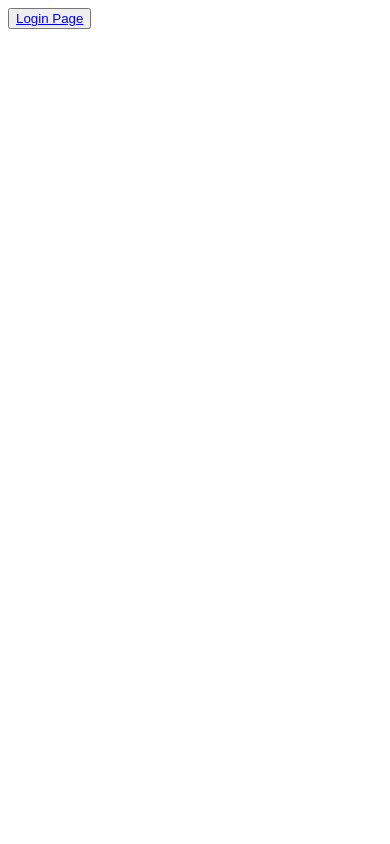
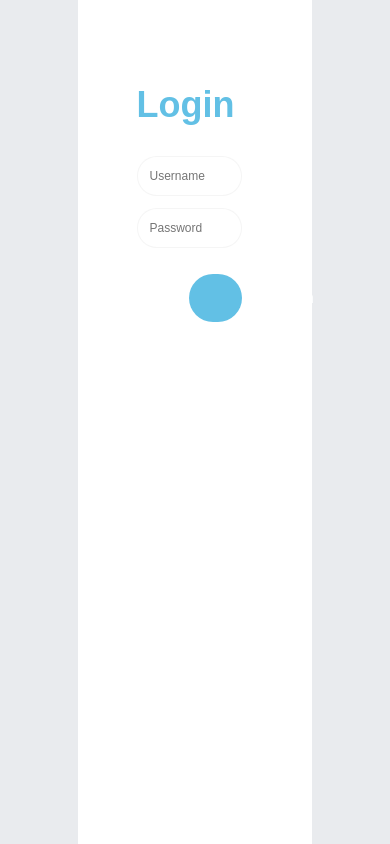
Before and after one commit to rabiabhatti/graphql-apollo-example, a React (Create React App) app in the folder client/: page /login in a window 390 px wide. Built offline with nearby package versions, Linux system fonts and the light colour scheme.

Commit message:
Style screens

```diff
--- /dev/null
+++ b/client/src/components/CreatePost.js
@@ -0,0 +1,29 @@
+import React from 'react'
+
+import '../styles/app.css'
+import Wrapper from './Wrapper'
+
+export default class CreatePost extends React.Component {
+    state = {
+        title: '',
+        description: '',
+    }
+    onChange(e) {
+        this.setState({
+            [e.target.name]: e.target.value
+        })
+    }
+
+    render() {
+        const { description, title } = this.state
+        return (
+            <Wrapper>
+                <div className='auth-wrapper'>
+                    <input type="text" name="title" placeholder='Title' className='input' onChange={this.onChange.bind(this)} value={title} />
+                    <input type="password" name="description" placeholder='Description' className='input' onChange={this.onChange.bind(this)} value={description} />
+                    <button className='button-light auth-btn'>Create</button>
+                </div>
+            </Wrapper>
+        )
+    }
+}
--- a/client/src/components/Home.js
+++ b/client/src/components/Home.js
@@ -1,9 +1,14 @@
 import React from 'react'
 import { Link } from "react-router-dom";
 
+import Wrapper from './Wrapper'
+import '../styles/app.css'
+
 export default () => (
-    <div className='homeWrapper'>
-        <button className='button-pink'><Link to="/login">Login</Link></button>
-        <button className='button-purple'><Link to="/register">Register</Link></button>
-    </div>
+    <Wrapper>
+        <div className='homeWrapper'>
+            <button className='button-light'><Link to="/login">Login</Link></button>
+            <button className='button-dark'><Link to="/register">Register</Link></button>
+        </div>
+    </Wrapper>
 )
--- a/client/src/components/Login.js
+++ b/client/src/components/Login.js
@@ -1,8 +1,36 @@
 import React from 'react'
 import { Link } from "react-router-dom";
 
-export default () => (
-    <div className='homeWrapper'>
-        <button className='button-pink'><Link to="/posts">Login Page</Link></button>
-    </div>
-)
+import '../styles/app.css'
+import Wrapper from './Wrapper'
+
+export default class Login extends React.Component {
+    state = {
+        username: '',
+        password: '',
+        error: '',
+        isLoading: false
+    }
+    onChange(e) {
+        this.setState({
+            [e.target.name]: e.target.value
+        })
+    }
+
+    render() {
+        const { error, username, password, isLoading } = this.state
+        return (
+            <Wrapper>
+                <div className='auth-wrapper'>
+                    <h1 className='login-heading'>Login</h1>
+                    <form className='auth-form'>
+                        {error && <span className='error-msg'>{error}</span>}
+                        <input type="text" name="username" placeholder='Username' className='input' onChange={this.onChange.bind(this)} value={username} />
+                        <input type="password" name="password" placeholder='Password' className='input' onChange={this.onChange.bind(this)} value={password} />
+                        <button className='button-light auth-btn' disabled={isLoading}><Link to="/posts">Login</Link></button>
+                    </form>
+                </div>
+            </Wrapper>
+        )
+    }
+}
--- a/client/src/components/Posts.js
+++ b/client/src/components/Posts.js
@@ -1,7 +1,9 @@
 import React from 'react'
+import { Link } from "react-router-dom";
 
 export default () => (
     <div className='homeWrapper'>
         <p>Hello I am posts page</p>
+        <button className='button-dark auth-btn'><Link to="/create-post">Create New</Link></button>
     </div>
 )
--- a/client/src/components/Register.js
+++ b/client/src/components/Register.js
@@ -1,8 +1,38 @@
 import React from 'react'
 import { Link } from "react-router-dom";
 
-export default () => (
-    <div className='homeWrapper'>
-        <button className='button-pink'><Link to="/posts">Register page</Link></button>
-    </div>
-)
+import '../styles/app.css'
+import Wrapper from './Wrapper'
+
+export default class Register extends React.Component {
+    state = {
+        username: '',
+        email: '',
+        password: '',
+        error: '',
+        isLoading: false
+    }
+    onChange(e) {
+        this.setState({
+            [e.target.name]: e.target.value
+        })
+    }
+
+    render() {
+        const { error, username, email, password, isLoading } = this.state
+        return (
+            <Wrapper>
+                <div className='auth-wrapper'>
+                    <h1 className='register-heading'>Register</h1>
+                    <form className='auth-form'>
+                        {error && <span className='error-msg'>{error}</span>}
+                        <input type="text" name="username" placeholder='Username' className='input' onChange={this.onChange.bind(this)} value={username} />
+                        <input type="email" name="email" placeholder='Email' className='input' onChange={this.onChange.bind(this)} value={email} />
+                        <input type="password" name="password" placeholder='Password' className='input' onChange={this.onChange.bind(this)} value={password} />
+                        <button className='button-dark auth-btn' disabled={isLoading}><Link to="/posts">Register</Link></button>
+                    </form>
+                </div>
+            </Wrapper>
+        )
+    }
+}
--- /dev/null
+++ b/client/src/components/Wrapper.js
@@ -0,0 +1,9 @@
+import React from 'react'
+
+import '../styles/wrapper.css'
+
+export default (props) => (
+    <div className='wrapper'>
+        {props.children}
+    </div>
+)
--- a/client/src/index.js
+++ b/client/src/index.js
@@ -2,5 +2,6 @@ import React from 'react'
 import { render } from 'react-dom'
 
 import App from './App'
+import './styles/general.css'
 
 render(<App />, document.getElementById('root'));
--- a/client/src/router.js
+++ b/client/src/router.js
@@ -5,6 +5,7 @@ import Home from './components/Home'
 import Posts from './components/Posts'
 import Login from './components/Login'
 import Register from './components/Register'
+import CreatePost from "./components/CreatePost";
 
 const Router = () => (
     <BrowserRouter>
@@ -13,6 +14,7 @@ const Router = () => (
             <Route path="/register" component={Register} />
             <Route path="/login" component={Login} />
             <Route path="/posts" component={Posts} />
+            <Route path="/create-post" component={CreatePost} />
         </Switch>
     </BrowserRouter>
 )
--- /dev/null
+++ b/client/src/styles/app.css
@@ -0,0 +1,74 @@
+.homeWrapper {
+    display: flex;
+    flex-direction: column;
+    align-items: center;
+    justify-content: center;
+    width: 50%;
+    height: 100vh;
+}
+.button-light {
+    border: 0;
+    color: #fff;
+    padding: 15px;
+    font-size: 16px;
+    margin: 20px 0;
+    cursor: pointer;
+    font-weight: 600;
+    border-radius: 28px;
+    background-color: #62C0E5;
+}
+.button-dark {
+    border: 0;
+    color: #fff;
+    padding: 15px;
+    margin: 20px 0;
+    cursor: pointer;
+    font-size: 16px;
+    font-weight: 600;
+    border-radius: 28px;
+    background-color: #1C96C5;
+}
+button a {
+    width: 50%;
+    padding: 15px 66px;
+}
+.auth-wrapper {
+    width: 50%;
+    display: flex;
+    margin-top: 5rem;
+    flex-direction: column;
+    align-items: flex-start;
+}
+.login-heading {
+    color: #62C0E5;
+    font-size: 3rem;
+    margin-bottom: 2rem;
+}
+.register-heading {
+    color: #1C96C5;
+    font-size: 3rem;
+    margin-bottom: 2rem;
+}
+.auth-form {
+    width: 90%;
+    display: flex;
+    flex-direction: column;
+}
+.input {
+    width: 100%;
+    padding: 1rem;
+    color: #757575;
+    font-size: 1rem;
+    margin: 0.5rem 0;
+    border-radius: 28px;
+    border: 1px solid #0000000a;
+}
+.error-msg {
+    color: #DA5244;
+    font-size: 1rem;
+    margin: 4px 8px;
+}
+.auth-btn {
+    width: 50%;
+    align-self: flex-end;
+}
--- /dev/null
+++ b/client/src/styles/general.css
@@ -0,0 +1,72 @@
+* {
+    box-sizing: border-box;
+}
+*:focus {
+    outline: none;
+}
+html {
+    font-size: 16px;
+    overflow-y: scroll;
+    font-family: sans-serif;
+}
+body {
+    margin: 0;
+    color: #757575;
+    background-color: #e9ebee;
+    -webkit-text-size-adjust: 100%;
+    -webkit-font-smoothing: antialiased;
+    -moz-osx-font-smoothing: grayscale;
+    text-rendering: optimizeLegibility;
+    font-feature-settings: 'pnum';
+    font-variant-numeric: proportional-nums;
+}
+.bound {
+    left: 16%;
+    width: 84%;
+    height: auto;
+    min-height: 100%;
+    position: relative;
+}
+h1,
+h2,
+h3,
+h4,
+h5,
+h6 {
+    /*color: @headerColor;*/
+}
+h2 {
+    font-weight: 500;
+}
+a {
+    color: inherit;
+    text-decoration: none;
+}
+img {
+    max-width: 100%;
+    background: linear-gradient(45deg, #f4b8b9, #b8d0ff);
+}
+p {
+    font-size: 0.85rem;
+}
+label {
+    min-width: 100%;
+    margin-bottom: 1rem;
+}
+input {
+    margin-top: 0.5rem;
+}
+@media screen and (max-width: 768px) {
+    html {
+        font-size: 14px !important;
+    }
+}
+@media screen and (max-width: 480px) {
+    html {
+        font-size: 12px !important;
+    }
+    .bound {
+        left: 0;
+        width: 100%;
+    }
+}
--- /dev/null
+++ b/client/src/styles/wrapper.css
@@ -0,0 +1,10 @@
+.wrapper {
+    width: 60vw;
+    height: 100vh;
+    display: flex;
+    margin: 0 auto;
+    align-items: center;
+    flex-direction: column;
+    background-color: #ffffff;
+    justify-content: flex-start;
+}
```
